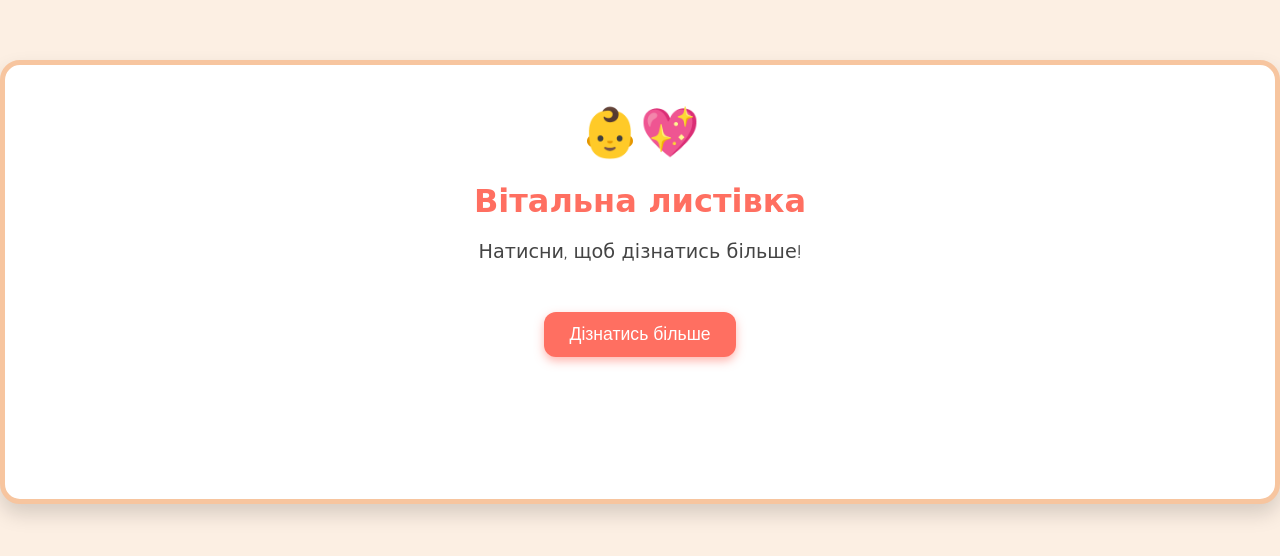
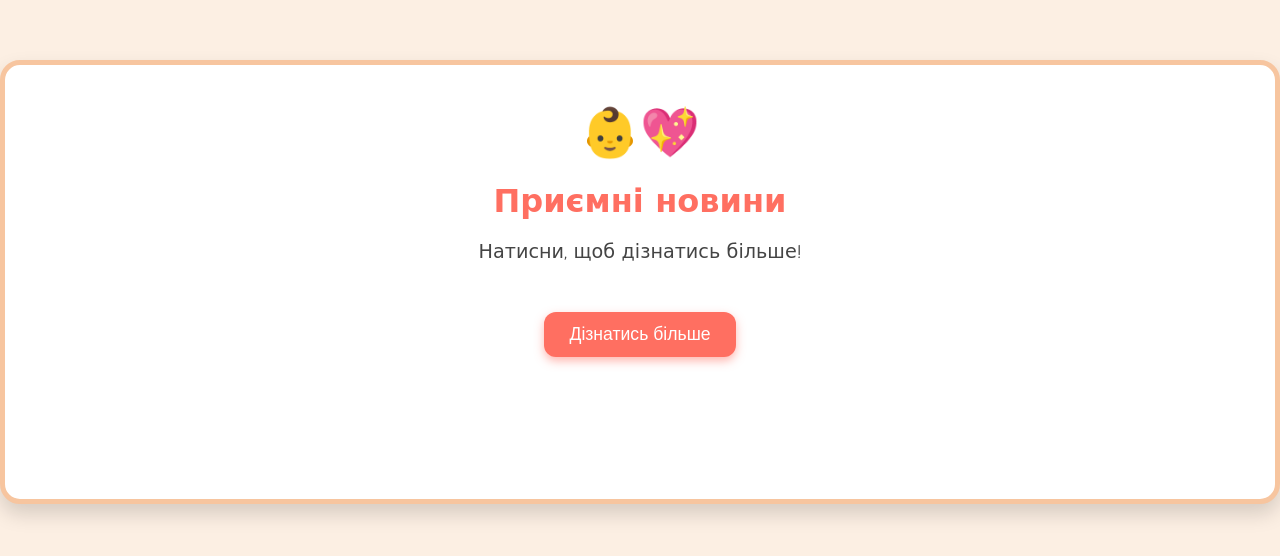
Before and after one commit to Nazarka0302/Lystivka, a plain HTML site: page index.html in a window 1280 px wide. Shown: the part 118-674 px from the top of the page. Drawn offline with Linux system fonts and the light colour scheme.

Commit message:
Update index.html

```diff
--- a/index.html
+++ b/index.html
@@ -87,7 +87,7 @@
 <body>
   <div class="card">
     <div class="emoji">👶💖</div>
-    <h1>Вітальна листівка</h1>
+    <h1>Приємні новини</h1>
     <p>Натисни, щоб дізнатись більше!</p>
     <button id="btnMore">Дізнатись більше</button>
     <div class="extra-message" id="extraMsg">
```
